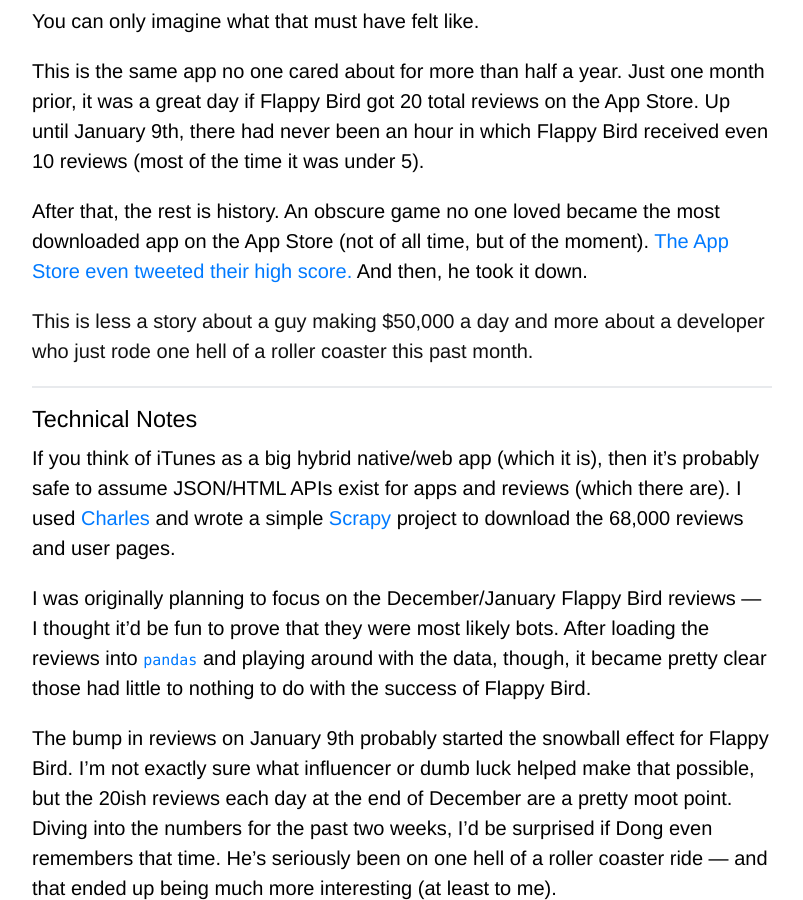
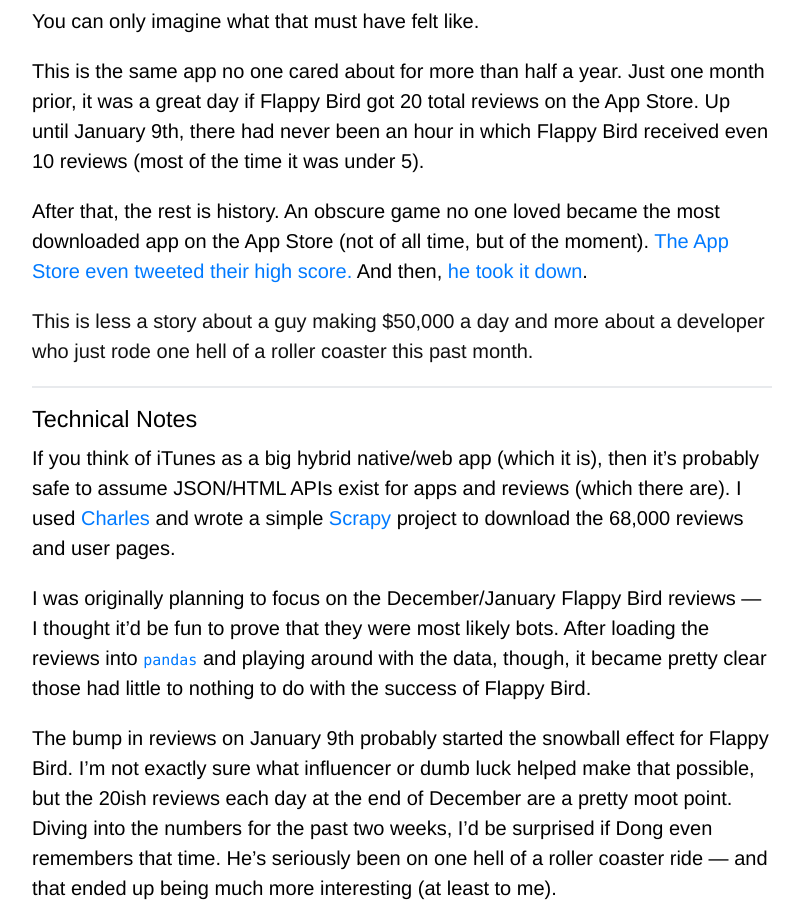
Before and after one commit to zachwill/blog, a Jekyll site: the page built from _posts/2014-02-09-flappy-bird.md, in a window 1280 px wide and 900 px high, scrolled down 2688 px. Shown: the whole window, without its empty margins (238-1041 px from the left). Built offline with Jekyll 4.4.1, drawn with Linux system fonts in a browser that asks for light colours; Markdown is read by kramdown in place of the engine named in the settings; some of the changed lines change nothing that is shown.

Commit message:
Add link to removed story

```diff
--- a/_posts/2014-02-09-flappy-bird.md
+++ b/_posts/2014-02-09-flappy-bird.md
@@ -52,9 +52,10 @@
 
 This is the same app no one cared about for more than half a year. Just one month prior, it was a great day if Flappy Bird got 20 total reviews on the App Store. Up until January 9th, there had never been an hour in which Flappy Bird received even 10 reviews (most of the time it was under 5).
 
-After that, the rest is history. An obscure game no one loved became the most downloaded app on the App Store (not of all time, but of the moment). [The App Store even tweeted their high score.][tweet] And then, he took it down.
+After that, the rest is history. An obscure game no one loved became the most downloaded app on the App Store (not of all time, but of the moment). [The App Store even tweeted their high score.][tweet] And then, [he took it down][removed].
 
 [tweet]: https://twitter.com/AppStore/status/431537791642918912
+[removed]: http://www.macrumors.com/2014/02/09/flappy-bird-removed/
 
 **This is less a story about a guy making $50,000 a day and more about a developer who just rode one hell of a roller coaster this past month.**
 
```
